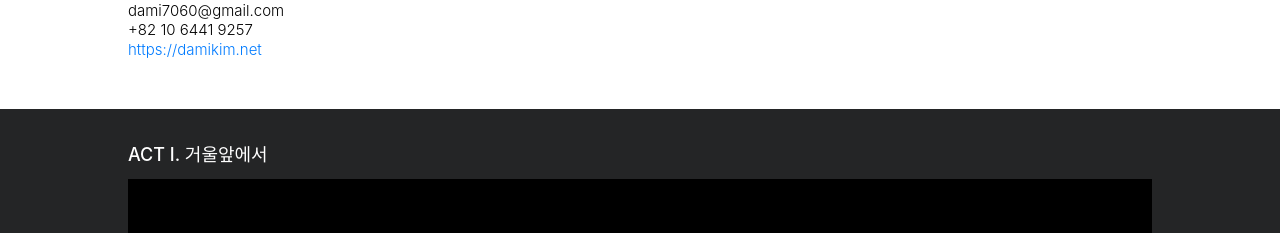
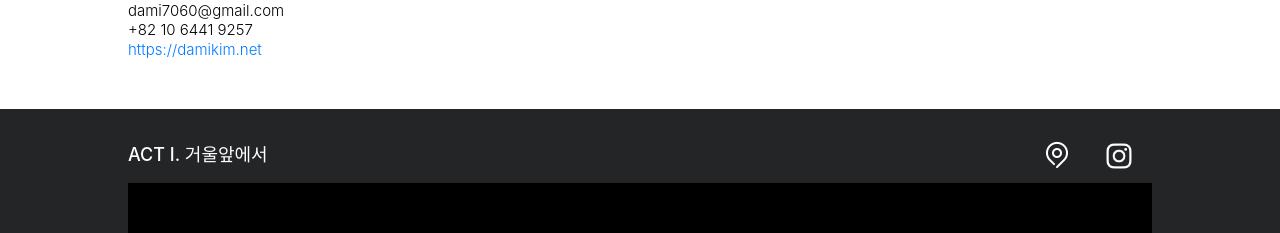
Before and after one commit to ootdoona/ootdoona.github.io, a React (Create React App) app: page / in a window 1280 px wide. Shown: the part 1185-1418 px from the top of the page. Built offline with nearby package versions, Linux system fonts and the light colour scheme.

Commit message:
add insta & map buttons

```diff
--- a/src/components/live/live.css
+++ b/src/components/live/live.css
@@ -11,14 +11,33 @@
   transform: translateX(-50%);
 }
 .section-live .title {
+	display: flex;
+  float: left;
 	height: 50px;
 	font-weight: 500;
-	display: flex;
 	align-items: center;
 	font-size: 18px;
 	text-align: left;
 	color: white;
 }
+.btn {
+	float: right;
+  display: flex;
+  background-color: transparent !important;
+  border-color: transparent !important;
+  outline: none !important;
+  box-shadow: none !important;
+}
+.btn .btn-insta-image {
+  width: 40px;
+  height: 40px;
+}
+.btn .btn-map-image {
+  width: 32px;
+  height: 32px;
+  margin-top: 3px;
+}
+
 .section-live .para {
   font-weight: 300;
   color: white;
@@ -122,4 +141,15 @@ and (max-device-width : 480px) {
     font-weight: 100;
     transform: translateX(+21vw) translateY(+16vw);
   }
+  .btn .btn-insta-image {
+    margin-right: -15px;
+    width: 40px;
+    height: 40px;
+  }
+  .btn .btn-map-image {
+    margin-right: -15px;
+    width: 32px;
+    height: 32px;
+    margin-top: 3px;
+  }
 }
--- a/src/components/live/live.tsx
+++ b/src/components/live/live.tsx
@@ -1,9 +1,11 @@
 import React, { Component } from 'react';
-import { Row, Col, Container } from 'react-bootstrap';
+import { Row, Col, Container, Button } from 'react-bootstrap';
 import 'bootstrap/dist/css/bootstrap.min.css';
 import './live.css';
-import { liveContent, liveContentEn } from '../../contents';
+import { liveContent, liveContentEn, personalInfo } from '../../contents';
 import { timeline, showTime, fblink } from '../../config';
+import MapIcon from "../../assets/icon/map.png";
+import InstaIcon from "../../assets/icon/insta.png";
 import moment from 'moment';
 import 'moment-timezone';
 
@@ -120,6 +122,12 @@ export default class Live extends Component<LiveProps, LiveState> {
             <div className="title">
             	{content.title}
             </div>
+            <Button className="btn">
+		          <img src={InstaIcon} className="btn-insta-image" onClick={()=> window.open(personalInfo.insta, "_blank")}/>
+            </Button>
+            <Button className="btn">
+		          <img src={MapIcon} className="btn-map-image"/>
+            </Button>
             <div className="livestream facebook-responsive">
               <div className="countdown">
                 <div className="unit">
--- a/src/contents.tsx
+++ b/src/contents.tsx
@@ -29,7 +29,8 @@ export const personalInfo = {
     nameEn: "Dami Kim",
     email: "dami7060@gmail.com",
     phone: "+82 10 6441 9257",
-    web: "https://damikim.net"
+    web: "https://damikim.net",
+    insta: "https://instagram.com/damikim___?igshid=159l2rpw5ppo8"
 }
 
 export const liveContent = {
```
Also changed, not shown: src/assets/icon/insta.png (added), src/assets/icon/map.png (added).
